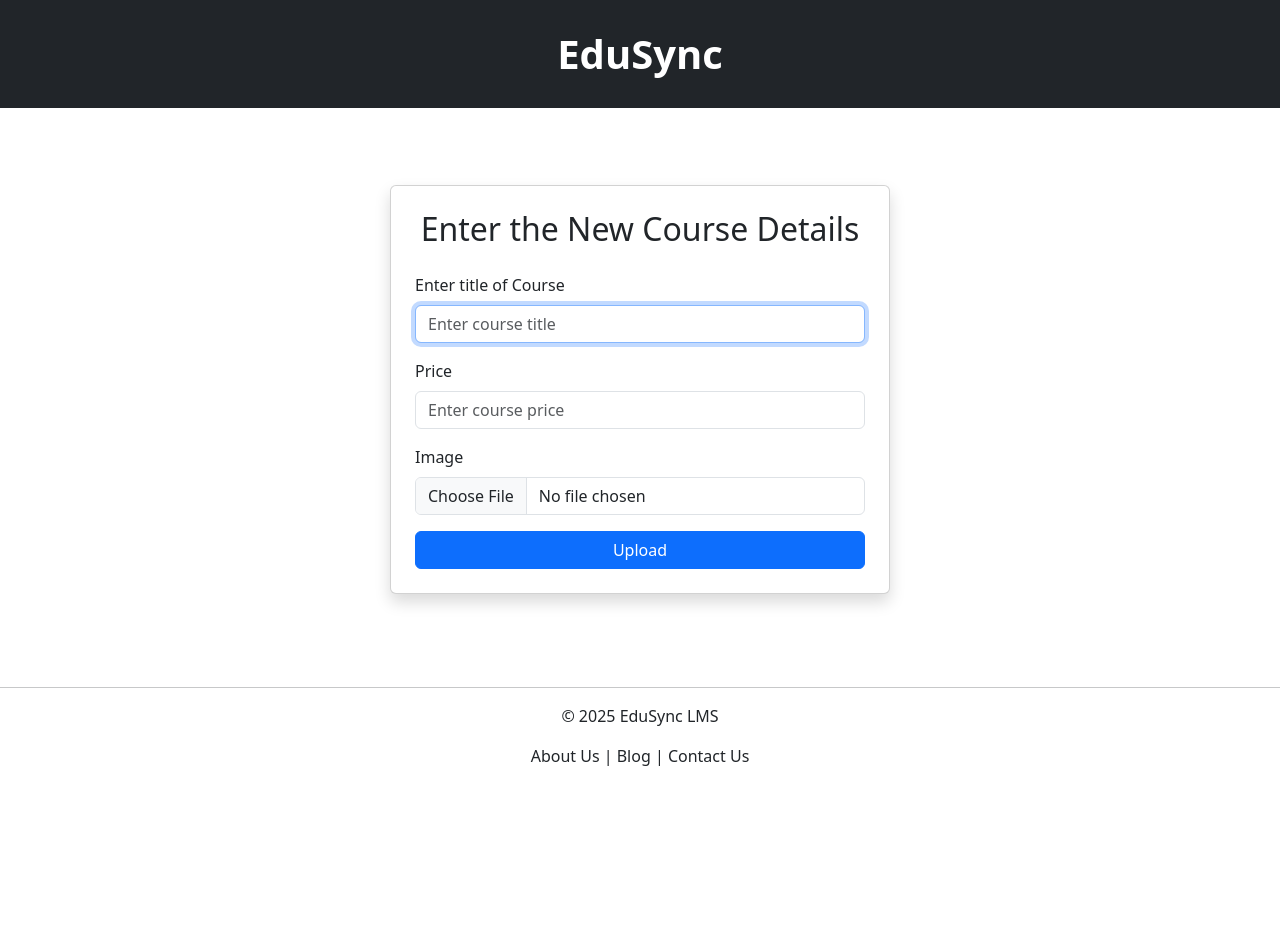
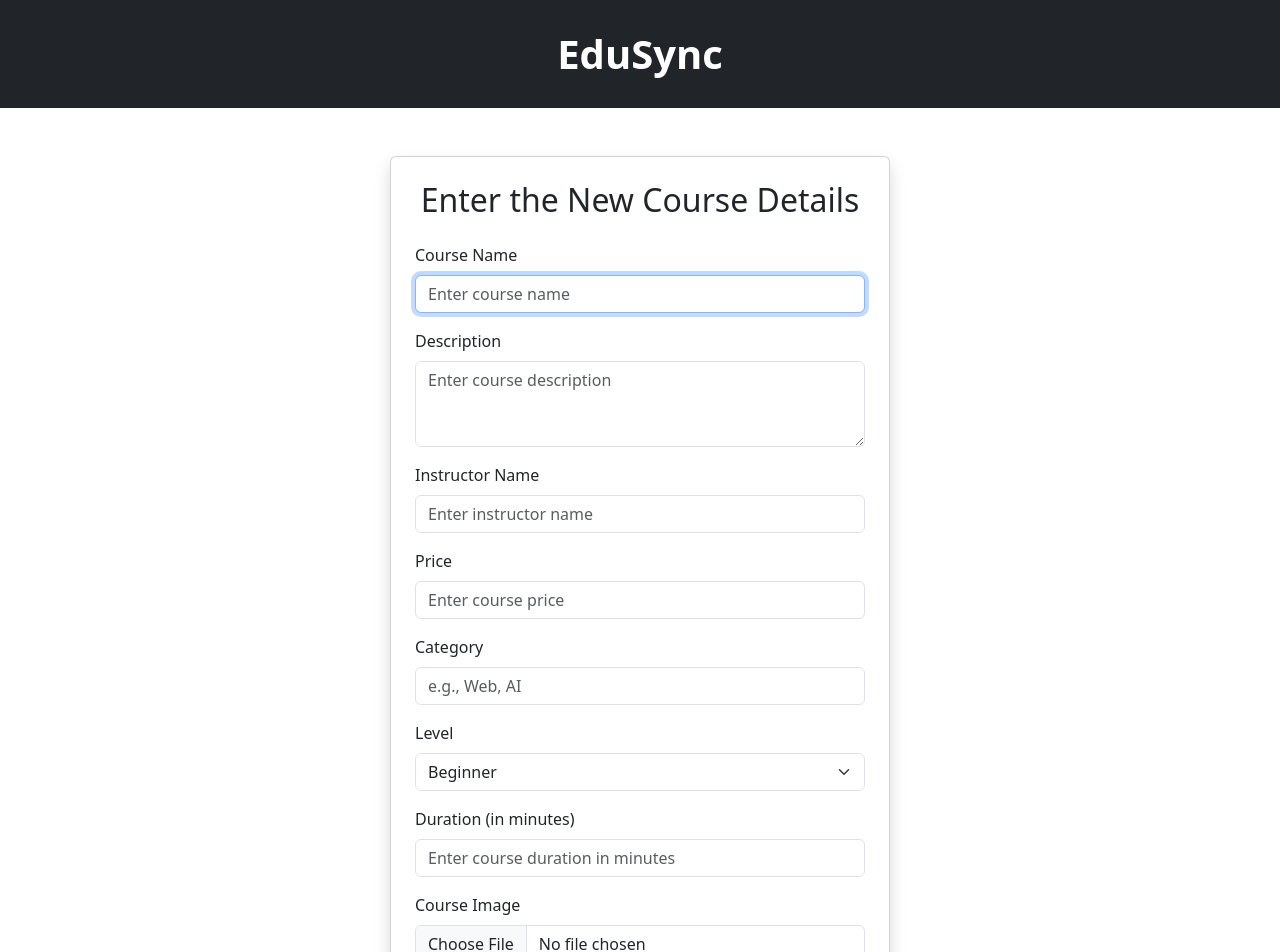
Before and after one commit to pushpendra6/Edu-Sync, a React (Vite) app in the folder Frontend/: page /add-courses in a window 1280 px wide. Shown: the top 952 px of the page. Before the commit the page ends 800 px from the top, so only its background shows below. Built offline with nearby package versions, Linux system fonts and the light colour scheme.

Commit message:
Course From Updated

```diff
--- a/Frontend/src/Dashboards/Instructor/CourseUpload.jsx
+++ b/Frontend/src/Dashboards/Instructor/CourseUpload.jsx
@@ -4,8 +4,13 @@ import { toast } from "react-toastify";
 
 const CourseUpload = () => {
 	const [courseData, setCourseData] = useState({
-		title: "",
+		name: "",
+		description: "",
+		instructor: "",
 		price: "",
+		category: "",
+		level: "Beginner",
+		duration: "",
 		image: null,
 	});
 	const inputRef = useRef("");
@@ -27,22 +32,71 @@ const CourseUpload = () => {
 		}
 	};
 
-	const handleSubmit = (e) => {
+	const handleSubmit = async (e) => {
 		e.preventDefault();
-		setIsLoading(true);
-		setTimeout(() => {
+
+		try {
+			const formData = new FormData();
+
+			formData.append("name", courseData.name);
+			formData.append("description", courseData.description);
+			formData.append("instructor", courseData.instructor);
+			formData.append("price", courseData.price);
+			formData.append("category", courseData.category);
+			formData.append("level", courseData.level);
+			formData.append("duration", courseData.duration);
+			formData.append("courseImage", fileInputRef.current.files[0]); // image file
+
+			setIsLoading(true);
+
+			const response = await fetch("/course/add-course", {
+				method: "POST",
+				body: formData,
+			});
+
+			const data = await response.json();
+
+			if (!response.ok) {
+				toast.error(data.message || "Submit error", { theme: "colored" });
+			} else {
+				alert(data.message);
+				toast.success("Course uploaded successfully!", { theme: "colored" });
+			    setShowPopup(true);
+			    setPopupType("upload");
+				// setCourseData({
+				// 	name: "",
+				// 	description: "",
+				// 	instructor: "",
+				// 	price: "",
+				// 	category: "",
+				// 	level: "Beginner",
+				// 	duration: "",
+				// 	image: null,
+				// });
+				// fileInputRef.current.value = null;
+			}
+		} catch (error) {
+			console.error("Submit Error:", error);
+			toast.error("Submit error", { theme: "colored" });
+		} finally {
 			setIsLoading(false);
-			toast.success("Course uploaded successfully!", { theme: "colored" });
-			setShowPopup(true);
-			setPopupType("upload");
-		}, 2000);
+		}
+
 	};
 
 	const handlePopupConfirm = () => {
 		setShowPopup(false);
-		setCourseData({ title: "", price: "" });
+		setCourseData({
+			name: "",
+			description: "",
+			instructor: "",
+			price: "",
+			category: "",
+			level: "Beginner",
+			duration: "",
+			image: null,
+		});
 		fileInputRef.current.value = null; // <-- clear file input
-
 		inputRef.current.focus();
 	};
 
@@ -72,33 +126,70 @@ const CourseUpload = () => {
 				>
 					<form onSubmit={handleSubmit}>
 						<h2 className="text-center mb-4">Enter the New Course Details</h2>
+						{/* Course Name */}
 						<div className="mb-3">
-							<label htmlFor="title" className="form-label">
-								Enter title of Course
+							<label htmlFor="name" className="form-label">
+								Course Name
 							</label>
 							<input
 								type="text"
 								className="form-control"
-								id="title"
-								name="text"
+								id="name"
 								ref={inputRef}
-								value={courseData.title}
+								value={courseData.name}
 								onChange={(e) =>
-									setCourseData({ ...courseData, title: e.target.value })
+									setCourseData({ ...courseData, name: e.target.value })
 								}
-								placeholder="Enter course title"
+								placeholder="Enter course name"
 								required
 							/>
 						</div>
+
+						{/* Description */}
+						<div className="mb-3">
+							<label htmlFor="description" className="form-label">
+								Description
+							</label>
+							<textarea
+								className="form-control"
+								id="description"
+								rows="3"
+								value={courseData.description}
+								onChange={(e) =>
+									setCourseData({ ...courseData, description: e.target.value })
+								}
+								placeholder="Enter course description"
+								required
+							></textarea>
+						</div>
+
+						{/* Instructor */}
+						<div className="mb-3">
+							<label htmlFor="instructor" className="form-label">
+								Instructor Name
+							</label>
+							<input
+								type="text"
+								className="form-control"
+								id="instructor"
+								value={courseData.instructor}
+								onChange={(e) =>
+									setCourseData({ ...courseData, instructor: e.target.value })
+								}
+								placeholder="Enter instructor name"
+								required
+							/>
+						</div>
+
+						{/* Price */}
 						<div className="mb-3">
 							<label htmlFor="price" className="form-label">
 								Price
 							</label>
 							<input
-								type="text"
+								type="number"
 								className="form-control"
 								id="price"
-								name="price"
 								value={courseData.price}
 								onChange={(e) =>
 									setCourseData({ ...courseData, price: e.target.value })
@@ -107,21 +198,79 @@ const CourseUpload = () => {
 								required
 							/>
 						</div>
+
+						{/* Category */}
 						<div className="mb-3">
-							<label htmlFor="img" className="form-label">
-								Image
+							<label htmlFor="category" className="form-label">
+								Category
+							</label>
+							<input
+								type="text"
+								className="form-control"
+								id="category"
+								value={courseData.category}
+								onChange={(e) =>
+									setCourseData({ ...courseData, category: e.target.value })
+								}
+								placeholder="e.g., Web, AI"
+								required
+							/>
+						</div>
+
+						{/* Level */}
+						<div className="mb-3">
+							<label htmlFor="level" className="form-label">
+								Level
+							</label>
+							<select
+								className="form-select"
+								id="level"
+								value={courseData.level}
+								onChange={(e) =>
+									setCourseData({ ...courseData, level: e.target.value })
+								}
+								required
+							>
+								<option value="Beginner">Beginner</option>
+								<option value="Intermediate">Intermediate</option>
+								<option value="Advanced">Advanced</option>
+							</select>
+						</div>
+
+						{/* Duration */}
+						<div className="mb-3">
+							<label htmlFor="duration" className="form-label">
+								Duration (in minutes)
+							</label>
+							<input
+								type="number"
+								className="form-control"
+								id="duration"
+								value={courseData.duration}
+								onChange={(e) =>
+									setCourseData({ ...courseData, duration: e.target.value })
+								}
+								placeholder="Enter course duration in minutes"
+								required
+							/>
+						</div>
+
+						{/* Course Image */}
+						<div className="mb-3">
+							<label htmlFor="courseImage" className="form-label">
+								Course Image
 							</label>
 							<input
 								type="file"
 								className="form-control"
-								id="img"
-								name="img"
+								id="courseImage"
+								accept="image/*"
 								ref={fileInputRef}
-								accept="image/*"
 								onChange={handleImageChange}
 								required
 							/>
 						</div>
+
 						<button type="submit" className="btn btn-primary w-100">
 							{isLoading ? (
 								<>
```
Also changed, not shown: Frontend/src/Dashboards/Instructor/InstructorDashboard.jsx (+95 -21 lines).
